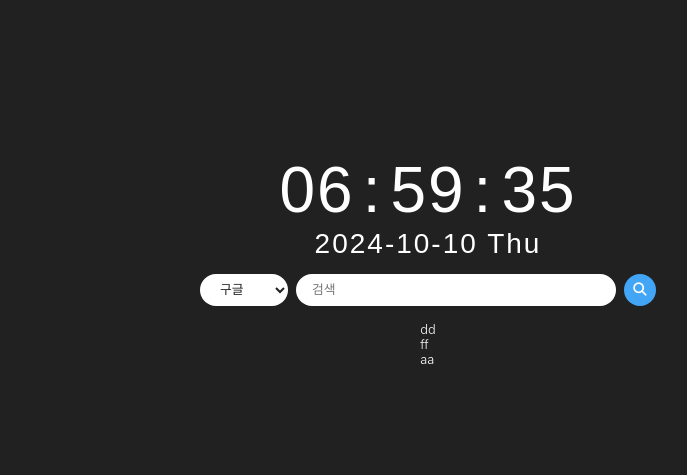
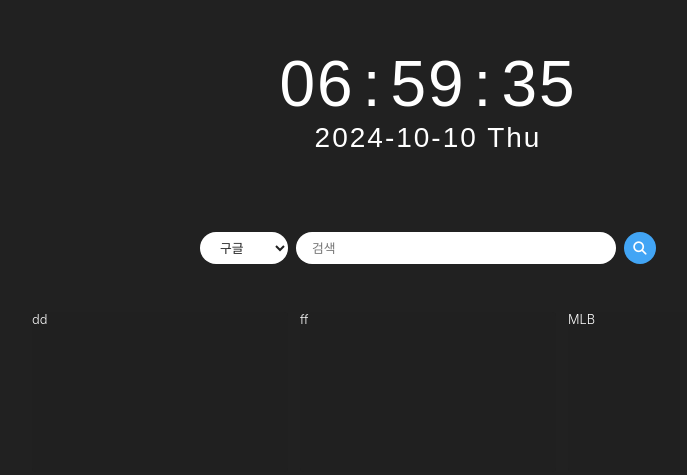
Before and after one commit to escurse/Startpage, a plain HTML site: page index.html in a window 1280 px wide. Shown: the part 138-613 px from the top of the page, without its empty margins (212-899 px from the left). Drawn offline with Linux system fonts and the light colour scheme; a web font is replaced by a local one.

Commit message:
Startpage

```diff
--- a/assets/styles/index.css
+++ b/assets/styles/index.css
@@ -116,7 +116,7 @@ body {
     flex-direction: row;
     gap: 0.5rem;
     justify-content: flex-start;
-    margin: 1rem;
+    margin: 5rem 0 3rem 0;
 }
 
 #searchForm > .label > .field {
@@ -156,6 +156,28 @@ body {
     background-color: #1e88e5;
 }
 
-body > .tile-container {
+#tileContainer {
+    display: grid;
+    gap: 0.75rem;
+    grid-template-columns: repeat(3, 1fr);
+    grid-template-rows: 1fr;
+    position: relative;
     z-index: 1;
 }
+
+#tileContainer > .tile {
+    width: 16rem;
+    height: 10rem;
+    background-color: #212121a0;
+    backdrop-filter: blur(0.75rem);
+    border-radius: 0.25rem;
+    box-sizing: border-box;
+    transform: scale(100%);
+    transition-duration: 250ms;
+    transition-property: transform;
+    transition-timing-function: ease;
+}
+
+#tileContainer > .tile:hover {
+    transform: scale(105%);
+}
--- a/index.html
+++ b/index.html
@@ -41,7 +41,7 @@
         <i class="icon fa-solid fa-magnifying-glass"></i>
     </button>
 </form>
-<div class="tile-container">
+<div class="tile-container" id="tileContainer">
     <div class="tile">
         dd
     </div>
@@ -49,7 +49,7 @@
         ff
     </div>
     <div class="tile">
-        aa
+        <span class="title">MLB</span>
     </div>
 </div>
 </body>
```
